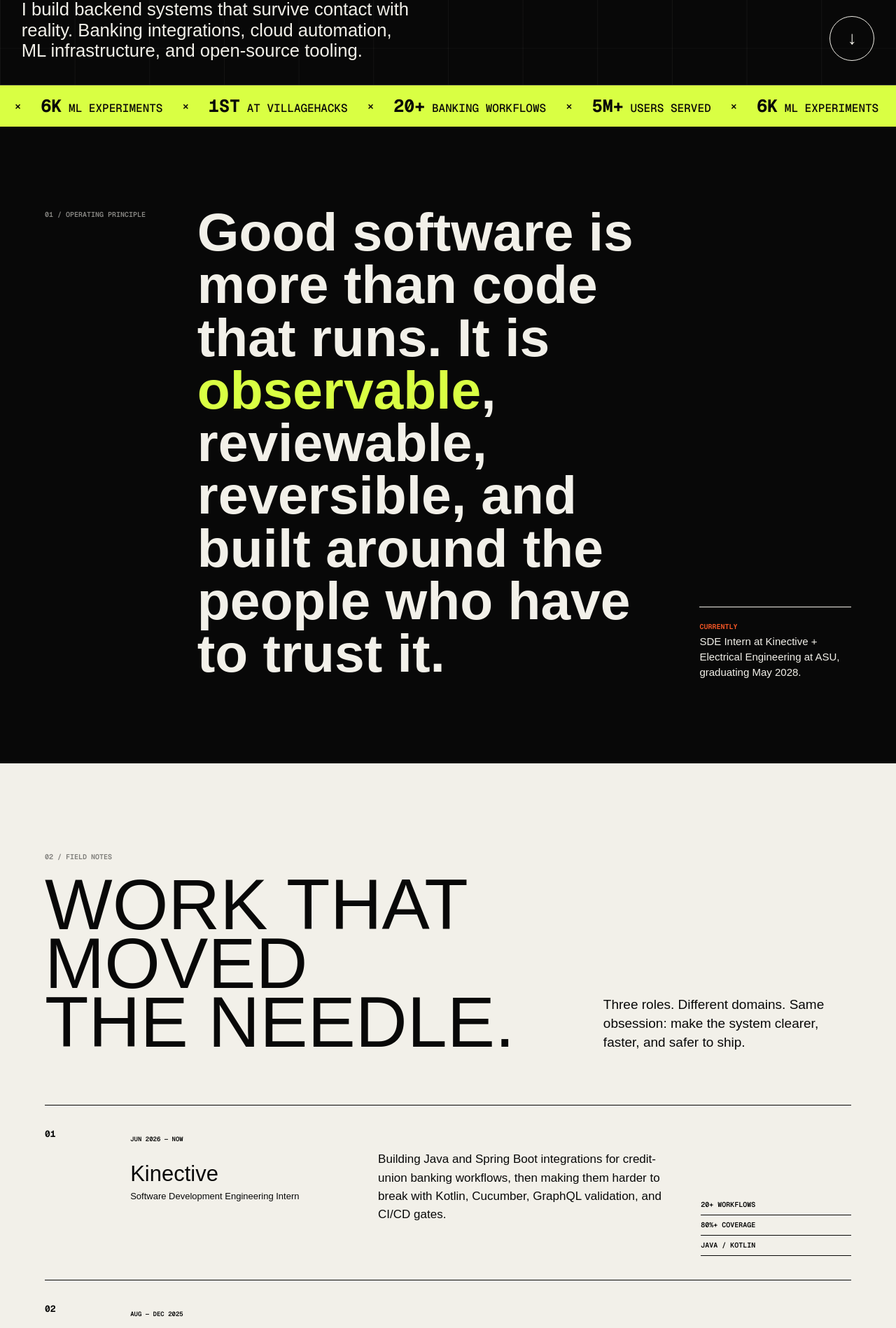
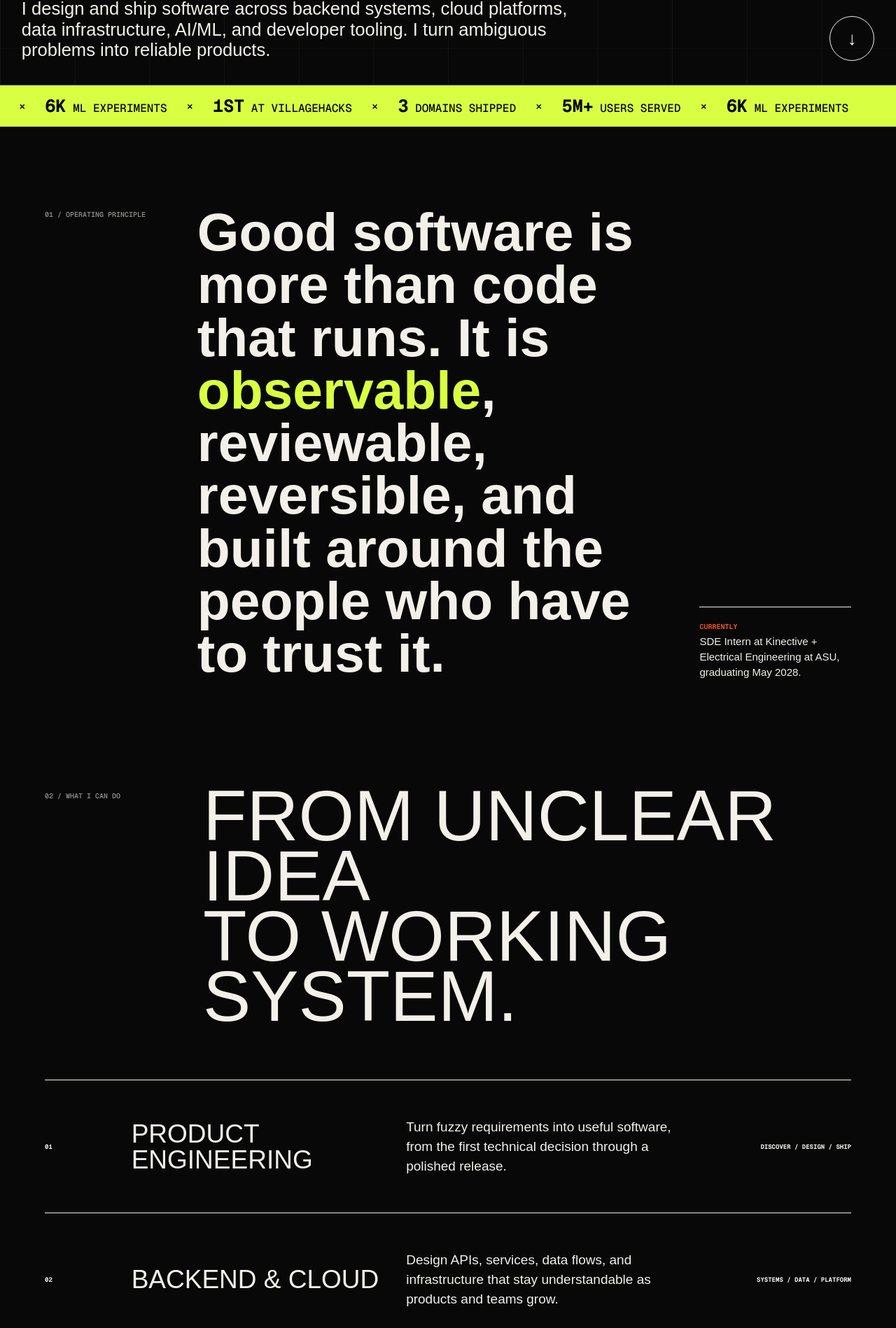
Before and after one commit to AayushP123/AayushP123.github.io, a Next.js app: page / in a window 1280 px wide. Shown: the part 678-2576 px from the top of the page at 70% size. Built offline with nearby package versions, Linux system fonts and the light colour scheme.

Commit message:
Improve portfolio navigation and positioning

```diff
--- a/app/globals.css
+++ b/app/globals.css
@@ -9,13 +9,14 @@
   --line: rgba(242, 240, 233, 0.2);
   --page-progress: 0;
   --hero-shift: 0px;
-  --project-progress: 0;
+  --kinetic-shift: 0px;
 }
 
 * { box-sizing: border-box; }
 
 html {
   scroll-behavior: smooth;
+  scroll-padding-top: 68px;
   background: var(--ink);
 }
 
@@ -91,7 +92,7 @@ button, a { -webkit-tap-highlight-color: transparent; }
 .hero h1 .outline { margin-left: 17vw; color: transparent; -webkit-text-stroke: 2px var(--paper); }
 
 .hero-bottom { position: relative; z-index: 2; display: flex; align-items: flex-end; justify-content: space-between; }
-.hero-bottom p { width: min(560px, 46vw); margin: 0; font-size: clamp(18px, 2vw, 30px); line-height: 1.14; }
+.hero-bottom p { width: min(820px, 68vw); margin: 0; font-size: clamp(19px, 2vw, 31px); line-height: 1.16; }
 .round-link { width: 64px; aspect-ratio: 1; display: grid; place-items: center; border: 1px solid var(--paper); border-radius: 50%; font-size: 26px; transition: background .2s, color .2s, transform .2s; }
 .round-link:hover { background: var(--lime); color: var(--ink); border-color: var(--lime); transform: translateY(4px); }
 .hero-stamp { position: absolute; right: 8%; top: 21%; width: 126px; aspect-ratio: 1; display: grid; place-content: center; border: 2px solid var(--lime); color: var(--lime); transform: rotate(8deg); font: 800 13px/1.35 var(--font-geist-mono), monospace; text-align: center; }
@@ -105,11 +106,29 @@ button, a { -webkit-tap-highlight-color: transparent; }
 .section-pad { padding: 120px 5vw; }
 .section-index { font: 600 10px/1 var(--font-geist-mono), monospace; text-transform: uppercase; color: rgba(242,240,233,.55); }
 .intro { min-height: 92vh; display: grid; grid-template-columns: 1fr 4fr 1.3fr; gap: 4vw; align-items: start; }
-.statement { max-width: 980px; margin: -8px 0 0; font-size: clamp(42px, 6vw, 96px); line-height: .98; font-weight: 700; }
+.statement { width: 100%; max-width: 1160px; margin: -8px 0 0; font-size: clamp(42px, 6vw, 96px); line-height: .98; font-weight: 700; }
 .statement em { color: var(--lime); font-style: normal; }
 .intro-aside { align-self: end; border-top: 1px solid var(--paper); padding-top: 14px; }
 .intro-aside span { font: 600 10px/1 var(--font-geist-mono), monospace; text-transform: uppercase; color: var(--orange); }
 .intro-aside p { font-size: 15px; line-height: 1.45; }
+
+.capabilities { padding-top: 42px; background: var(--ink); }
+.capabilities-head { display: grid; grid-template-columns: 1fr 5.3fr; gap: 4vw; align-items: start; margin-bottom: 76px; }
+.capabilities-head h2 { margin: -10px 0 0; max-width: 1280px; font-size: clamp(58px, 8vw, 136px); line-height: .84; text-transform: uppercase; }
+.capabilities-list { border-top: 1px solid var(--paper); }
+.capability-row { min-height: 190px; display: grid; grid-template-columns: .35fr 1.4fr 1.55fr .8fr; gap: 34px; align-items: center; padding: 28px 0; border-bottom: 1px solid var(--paper); transition: background .22s, color .22s, padding .22s, margin .22s; }
+.capability-row:hover { margin-inline: -2vw; padding-inline: 2vw; background: var(--lime); color: var(--ink); }
+.capability-row:nth-child(2):hover { background: var(--orange); }
+.capability-row:nth-child(3):hover { background: var(--blue); color: white; }
+.capability-number, .capability-detail { font: 700 9px/1.35 var(--font-geist-mono), monospace; }
+.capability-row h3 { margin: 0; font-size: 37px; line-height: 1; text-transform: uppercase; }
+.capability-row p { max-width: 650px; margin: 0; font-size: 19px; line-height: 1.45; }
+.capability-detail { justify-self: end; max-width: 170px; text-align: right; }
+
+.kinetic-band { padding: 22px 0 25px; overflow: hidden; border-block: 1px solid var(--ink); background: var(--orange); color: var(--ink); }
+.kinetic-band div { width: max-content; font-size: 82px; font-weight: 900; line-height: .86; text-transform: uppercase; white-space: nowrap; }
+.kinetic-band div:first-child { transform: translateX(calc(-1 * var(--kinetic-shift))); }
+.kinetic-band div:last-child { color: transparent; -webkit-text-stroke: 2px var(--ink); transform: translateX(calc(-420px + var(--kinetic-shift))); }
 
 .experience { background: var(--paper); color: var(--ink); }
 .experience .section-index, .stack .section-index { color: rgba(8,8,8,.5); }
@@ -131,12 +150,11 @@ button, a { -webkit-tap-highlight-color: transparent; }
 .timeline-proof { display: flex; flex-direction: column; justify-content: flex-end; gap: 0; }
 .timeline-proof span { padding: 9px 0; border-bottom: 1px solid currentColor; font: 600 10px/1 var(--font-geist-mono), monospace; text-transform: uppercase; }
 
-.projects-stage { height: 380vh; background: var(--ink); }
-.projects-sticky { position: sticky; top: 0; height: 100vh; overflow: hidden; padding-top: 94px; }
-.projects-label { height: 64px; padding: 0 5vw; display: flex; justify-content: space-between; align-items: center; }
+.projects-stage { padding: 110px 5vw 130px; background: var(--ink); }
+.projects-label { padding-bottom: 42px; display: flex; justify-content: space-between; align-items: center; }
 .projects-count { font: 600 10px/1 var(--font-geist-mono), monospace; }
-.project-track { width: max-content; display: flex; gap: 2vw; padding: 0 5vw; transform: translate3d(calc(var(--project-progress) * -210vw),0,0); will-change: transform; }
-.project-card { width: 78vw; height: calc(100vh - 190px); min-height: 570px; display: grid; grid-template-columns: .9fr 1.2fr; overflow: hidden; color: var(--ink); }
+.project-track { display: grid; gap: 44px; }
+.project-card { width: 100%; min-height: min(730px, calc(100svh - 110px)); display: grid; grid-template-columns: .9fr 1.2fr; overflow: hidden; color: var(--ink); }
 .project-lime { background: var(--lime); }
 .project-orange { background: var(--orange); }
 .project-blue { background: var(--blue); color: white; }
@@ -238,8 +256,9 @@ footer { min-height: 90vh; padding: 90px 5vw 35px; display: flex; flex-direction
   .timeline-row { grid-template-columns: .3fr 1.2fr 2fr; }
   .timeline-proof { grid-column: 2 / 4; flex-direction: row; gap: 18px; }
   .timeline-proof span { flex: 1; }
-  .project-card { width: 88vw; grid-template-columns: 1fr 1.15fr; }
-  .project-track { transform: translate3d(calc(var(--project-progress) * -240vw),0,0); }
+  .capability-row { grid-template-columns: .3fr 1.1fr 1.5fr; }
+  .capability-detail { grid-column: 2 / 4; justify-self: start; max-width: none; text-align: left; }
+  .project-card { grid-template-columns: 1fr 1.15fr; }
   .research { grid-template-columns: .6fr 3fr 1fr; }
 }
 
@@ -257,6 +276,18 @@ footer { min-height: 90vh; padding: 90px 5vw 35px; display: flex; flex-direction
   .intro { min-height: 80vh; display: block; }
   .statement { margin-top: 42px; font-size: clamp(40px, 12vw, 68px); }
   .intro-aside { margin: 72px 0 0 auto; width: 70%; }
+  .capabilities { padding-top: 28px; }
+  .capabilities-head { display: block; margin-bottom: 48px; }
+  .capabilities-head h2 { margin-top: 36px; font-size: 58px; }
+  .capability-row { min-height: 0; grid-template-columns: 42px 1fr; gap: 18px; padding: 30px 0; }
+  .capability-row h3, .capability-row p, .capability-detail { grid-column: 2; }
+  .capability-row h3 { font-size: 28px; }
+  .capability-row p { font-size: 16px; }
+  .capability-detail { justify-self: start; text-align: left; }
+  .capability-row:hover { margin-inline: 0; padding-inline: 0; background: transparent !important; color: inherit !important; }
+  .kinetic-band { padding-block: 16px 18px; }
+  .kinetic-band div { font-size: 48px; }
+  .kinetic-band div:last-child { -webkit-text-stroke-width: 1px; transform: translateX(calc(-280px + var(--kinetic-shift))); }
   .section-head { grid-template-columns: 1fr; gap: 38px; margin-bottom: 52px; }
   .section-head h2 { font-size: clamp(54px, 17vw, 92px); }
   .section-head > p { font-size: 16px; }
@@ -266,13 +297,14 @@ footer { min-height: 90vh; padding: 90px 5vw 35px; display: flex; flex-direction
   .timeline-proof { display: flex; flex-direction: column; gap: 0; }
   .timeline-row:hover { margin-inline: 0; padding-inline: 0; background: transparent !important; color: inherit !important; }
 
-  .projects-stage { height: auto; padding: 78px 0; }
-  .projects-sticky { position: static; height: auto; padding: 0; overflow: visible; }
-  .projects-label { padding: 0 22px 30px; }
-  .project-track { width: auto; padding: 0 22px; display: flex; flex-direction: column; gap: 22px; transform: none; }
+  .projects-stage { padding: 78px 22px; }
+  .projects-label { padding: 0 0 30px; }
+  .project-track { display: flex; flex-direction: column; gap: 22px; }
   .project-card { width: 100%; height: auto; min-height: 0; grid-template-columns: 1fr; }
   .project-copy { min-height: 500px; padding: 28px; }
-  .project-copy h3 { font-size: clamp(60px, 18vw, 94px); }
+  .project-meta { gap: 16px; font-size: 8px; line-height: 1.25; }
+  .project-meta span:last-child { max-width: 50%; text-align: right; }
+  .project-copy h3 { font-size: 58px; overflow-wrap: anywhere; }
   .project-copy > p { font-size: 16px; }
   .project-visual { margin: 0 18px 18px; min-height: 430px; }
   .slack-body { grid-template-columns: 90px 1fr; }
@@ -280,6 +312,7 @@ footer { min-height: 90vh; padding: 90px 5vw 35px; display: flex; flex-direction
   .approval { margin: 8%; padding: 18px; box-shadow: 6px 6px 0 var(--ink); }
   .approval h4 { font-size: 20px; }
   .approve-row { flex-direction: column; }
+  .window-bar b { max-width: 62%; overflow: hidden; font-size: 8px; text-overflow: ellipsis; white-space: nowrap; }
   .finops-visual { min-height: 520px; }
   .code-visual { min-height: 430px; }
   .code-visual pre { font-size: 13px; }
--- a/app/page.tsx
+++ b/app/page.tsx
@@ -8,7 +8,7 @@ const experience = [
     role: "Software Development Engineering Intern",
     date: "JUN 2026 — NOW",
     color: "lime",
-    copy: "Building Java and Spring Boot integrations for credit-union banking workflows, then making them harder to break with Kotlin, Cucumber, GraphQL validation, and CI/CD gates.",
+    copy: "Own integration work across enterprise systems, turning ambiguous requirements into reliable services, automated tests, and delivery pipelines.",
     proof: ["20+ workflows", "80%+ coverage", "Java / Kotlin"],
   },
   {
@@ -16,7 +16,7 @@ const experience = [
     role: "Software Engineer Intern",
     date: "AUG — DEC 2025",
     color: "orange",
-    copy: "Kept content moving for HappyKids across connected-TV platforms, built a Pytest release gate, and cleaned the data path from MySQL to Redis to AWS delivery.",
+    copy: "Worked on high-scale content infrastructure for millions of users, improving data quality and release confidence across cloud and database workflows.",
     proof: ["5M+ users", "100+ defects blocked", "10K+ records fixed"],
   },
   {
@@ -24,8 +24,31 @@ const experience = [
     role: "Software Engineer Researcher",
     date: "AUG 2025 — APR 2026",
     color: "blue",
-    copy: "Parallelized PyTorch workloads across A100 GPUs and built deterministic experiment logging for a serious optimizer search, not a one-off notebook demo.",
+    copy: "Built repeatable ML research infrastructure for large-scale experimentation, parallel compute, and trustworthy performance comparisons.",
     proof: ["6,000 experiments", "84.3% throughput", "99% consistency"],
+  },
+];
+
+const capabilities = [
+  {
+    title: "Product engineering",
+    copy: "Turn fuzzy requirements into useful software, from the first technical decision through a polished release.",
+    detail: "DISCOVER / DESIGN / SHIP",
+  },
+  {
+    title: "Backend & cloud",
+    copy: "Design APIs, services, data flows, and infrastructure that stay understandable as products and teams grow.",
+    detail: "SYSTEMS / DATA / PLATFORM",
+  },
+  {
+    title: "AI/ML systems",
+    copy: "Build experiments, evaluation pipelines, and applied intelligence that produce evidence instead of demos.",
+    detail: "RESEARCH / EVALUATE / APPLY",
+  },
+  {
+    title: "Reliable delivery",
+    copy: "Make releases observable, testable, and reversible so teams can move quickly without guessing.",
+    detail: "TEST / OBSERVE / IMPROVE",
   },
 ];
 
@@ -50,7 +73,6 @@ const stack = [
 export default function Home() {
   useEffect(() => {
     const root = document.documentElement;
-    const projectStage = document.querySelector<HTMLElement>(".projects-stage");
     const reducedMotion = window.matchMedia("(prefers-reduced-motion: reduce)").matches;
     let ticking = false;
 
@@ -58,13 +80,7 @@ export default function Home() {
       const maxScroll = document.body.scrollHeight - window.innerHeight;
       root.style.setProperty("--page-progress", String(maxScroll > 0 ? window.scrollY / maxScroll : 0));
       root.style.setProperty("--hero-shift", `${Math.min(window.scrollY * 0.19, 150)}px`);
-
-      if (projectStage && window.innerWidth > 820) {
-        const rect = projectStage.getBoundingClientRect();
-        const distance = projectStage.offsetHeight - window.innerHeight;
-        const progress = Math.min(1, Math.max(0, -rect.top / distance));
-        root.style.setProperty("--project-progress", String(progress));
-      }
+      root.style.setProperty("--kinetic-shift", `${Math.min(window.scrollY * 0.045, 280)}px`);
       ticking = false;
     };
 
@@ -127,8 +143,8 @@ export default function Home() {
         </h1>
         <div className="hero-bottom">
           <p>
-            I build backend systems that survive contact with reality. Banking integrations,
-            cloud automation, ML infrastructure, and open-source tooling.
+            I design and ship software across backend systems, cloud platforms, data
+            infrastructure, AI/ML, and developer tooling. I turn ambiguous problems into reliable products.
           </p>
           <a className="round-link" href="#projects" aria-label="See selected projects">
             <span aria-hidden="true">↓</span>
@@ -149,7 +165,7 @@ export default function Home() {
           <i>×</i>
           <span><strong>1ST</strong> at VillageHacks</span>
           <i>×</i>
-          <span><strong>20+</strong> banking workflows</span>
+          <span><strong>3</strong> domains shipped</span>
           <i>×</i>
           <span><strong>5M+</strong> users served</span>
           <i>×</i>
@@ -169,10 +185,32 @@ export default function Home() {
         </div>
       </section>
 
+      <section className="capabilities section-pad" aria-labelledby="capabilities-title">
+        <div className="capabilities-head reveal">
+          <span className="section-index">02 / WHAT I CAN DO</span>
+          <h2 id="capabilities-title">From unclear idea<br />to working system.</h2>
+        </div>
+        <div className="capabilities-list">
+          {capabilities.map((capability, index) => (
+            <article className="capability-row reveal" key={capability.title}>
+              <span className="capability-number">{String(index + 1).padStart(2, "0")}</span>
+              <h3>{capability.title}</h3>
+              <p>{capability.copy}</p>
+              <span className="capability-detail">{capability.detail}</span>
+            </article>
+          ))}
+        </div>
+      </section>
+
+      <div className="kinetic-band" aria-hidden="true">
+        <div>PRODUCTS / SYSTEMS / INTELLIGENCE / SCALE / PRODUCTS / SYSTEMS</div>
+        <div>BUILD / TEST / LEARN / SHIP / BUILD / TEST / LEARN / SHIP</div>
+      </div>
+
       <section className="experience section-pad" id="experience">
         <div className="section-head reveal">
           <div>
-            <span className="section-index">02 / FIELD NOTES</span>
+            <span className="section-index">03 / FIELD NOTES</span>
             <h2>Work that moved<br />the needle.</h2>
           </div>
           <p>Three roles. Different domains. Same obsession: make the system clearer, faster, and safer to ship.</p>
@@ -197,13 +235,12 @@ export default function Home() {
       </section>
 
       <section className="projects-stage" id="projects">
-        <div className="projects-sticky">
-          <div className="projects-label">
-            <span className="section-index">03 / SELECTED BUILDS</span>
-            <span className="projects-count">01 — 03</span>
-          </div>
-          <div className="project-track">
-            <article className="project-card project-lime">
+        <div className="projects-label reveal">
+          <span className="section-index">04 / SELECTED BUILDS</span>
+          <span className="projects-count">01 — 03</span>
+        </div>
+        <div className="project-track">
+            <article className="project-card project-lime reveal">
               <div className="project-copy">
                 <div className="project-meta"><span>01</span><span>Hackathon winner</span></div>
                 <h3>SlackDB</h3>
@@ -227,7 +264,7 @@ export default function Home() {
               </div>
             </article>
 
-            <article className="project-card project-orange">
+            <article className="project-card project-orange reveal">
               <div className="project-copy">
                 <div className="project-meta"><span>02</span><span>Cloud automation</span></div>
                 <h3>FinOps Agent</h3>
@@ -245,7 +282,7 @@ export default function Home() {
               </div>
             </article>
 
-            <article className="project-card project-blue">
+            <article className="project-card project-blue reveal">
               <div className="project-copy">
                 <div className="project-meta"><span>03</span><span>Open source</span></div>
                 <h3>Microsoft Kiota</h3>
@@ -259,13 +296,12 @@ export default function Home() {
                 <div className="tests"><span>✓ referenced schema</span><span>✓ inline schema</span><strong>2190 PASSED</strong></div>
               </div>
             </article>
-          </div>
         </div>
       </section>
 
       <section className="research section-pad">
         <div className="research-grid" aria-hidden="true" />
-        <div className="section-index reveal">04 / RESEARCH MODE</div>
+        <div className="section-index reveal">05 / RESEARCH MODE</div>
         <div className="research-copy reveal">
           <span className="eyebrow">ASU / PyTorch / A100</span>
           <h2>6,000 runs.<br />One honest result.</h2>
@@ -280,7 +316,7 @@ export default function Home() {
 
       <section className="stack section-pad">
         <div className="section-head reveal">
-          <div><span className="section-index">05 / TOOLBOX</span><h2>Built across<br />the stack.</h2></div>
+          <div><span className="section-index">06 / TOOLBOX</span><h2>Built across<br />the stack.</h2></div>
           <p>I pick tools for the constraint, not the résumé keyword. These are the ones I can put to work.</p>
         </div>
         <div className="stack-list reveal">
@@ -294,7 +330,7 @@ export default function Home() {
 
       <footer id="contact">
         <div className="footer-top">
-          <span className="section-index">06 / SAY HELLO</span>
+          <span className="section-index">07 / SAY HELLO</span>
           <p>Have a hard problem, an ambitious team, or an internship with real ownership?</p>
         </div>
         <a className="email-link" href="mailto:apand121@asu.edu">LET&apos;S BUILD<span>.</span></a>
```
Also changed, not shown: 1 other file (tests, documents, lock files or other folders).
